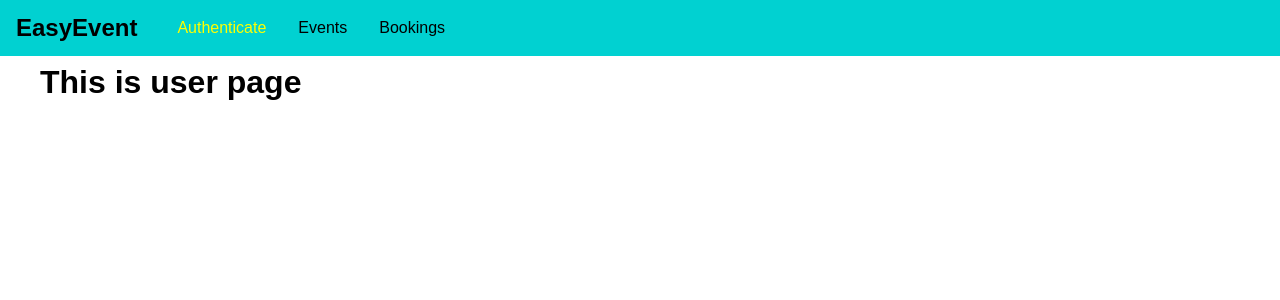
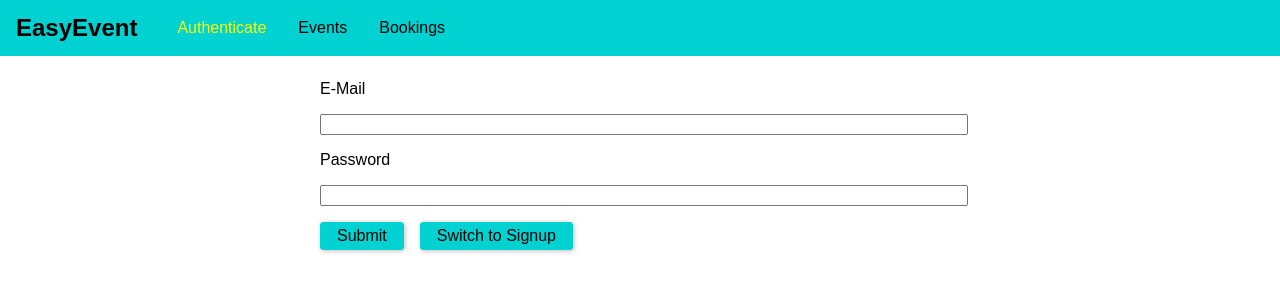
Before and after one commit to MikeKowalsky/event-booking, a React (Create React App) app in the folder frontend/: page /user in a window 1280 px wide. Shown: the top 300 px of the page. Built offline with nearby package versions, Linux system fonts and the light colour scheme.

Commit message:
added login/signup form

```diff
--- /dev/null
+++ b/frontend/src/pages/User.css
@@ -0,0 +1,37 @@
+.user-form {
+  width: 40rem;
+  max-width: 80%;
+  margin: 5rem auto;
+}
+
+.form-control label,
+.form-control input {
+  width: 100%;
+  display: block;
+}
+
+.form-control label {
+  margin-bottom: 1rem;
+}
+
+.form-control {
+  margin-bottom: 1rem;
+}
+
+.form-actions button {
+  background: #01d1d1;
+  font: inherit;
+  border: 1px solid #01d1d1;
+  border-radius: 3px;
+  padding: 0.25rem 1rem;
+  margin-right: 1rem;
+  box-shadow: 1px 1px 5px rgba(0, 0, 0, 0.26);
+  /* color: white; */
+  cursor: pointer;
+}
+
+.form-actions button:hover,
+.form-actions button:active {
+  background: #01a7a7;
+  border-color: #01a7a7;
+}
--- a/frontend/src/pages/User.js
+++ b/frontend/src/pages/User.js
@@ -1,8 +1,94 @@
 import React, { Component } from "react";
 
+import "./User.css";
+
 class UserPage extends Component {
+  state = {
+    isLogin: true
+  };
+
+  constructor(props) {
+    super(props);
+    this.emailEl = React.createRef();
+    this.passwordEl = React.createRef();
+  }
+
+  switchModeHandler = () => {
+    this.setState(prevState => {
+      return { isLogin: !prevState.isLogin };
+    });
+  };
+
+  submitHandler = event => {
+    event.preventDefault();
+    const email = this.emailEl.current.value;
+    const password = this.passwordEl.current.value;
+
+    if (email.trim().length === 0 || password.trim().length === 0) return;
+
+    console.log(email, password);
+
+    let requestBody = {
+      query: `
+        query {
+          login(email: "${email}", password: "${password}"){
+            userId
+            token
+            tokenExpiration
+          }
+        }
+      `
+    };
+
+    if (!this.state.isLogin) {
+      requestBody = {
+        query: `
+          mutation {
+            createUser(userInput: {email: "${email}", password: "${password}"}){
+              _id
+              email
+            }
+          }
+        `
+      };
+    }
+
+    fetch("http://localhost:4000/graphql", {
+      method: "POST",
+      body: JSON.stringify(requestBody),
+      headers: {
+        "Content-Type": "application/json"
+      }
+    })
+      .then(res => {
+        if (res.status !== 200 && res.status !== 201) {
+          throw new Error("Failed!");
+        }
+        return res.json();
+      })
+      .then(resData => console.log(resData))
+      .catch(err => console.log(err));
+  };
+
   render() {
-    return <h1>This is user page</h1>;
+    return (
+      <form className="user-form" onSubmit={this.submitHandler}>
+        <div className="form-control">
+          <label htmlFor="email">E-Mail</label>
+          <input type="email" id="email" ref={this.emailEl} />
+        </div>
+        <div className="form-control">
+          <label htmlFor="password">Password</label>
+          <input type="password" id="password" ref={this.passwordEl} />
+        </div>
+        <div className="form-actions">
+          <button type="submit">Submit</button>
+          <button type="button" onClick={this.switchModeHandler}>
+            Switch to {this.state.isLogin ? "Signup" : "Login"}
+          </button>
+        </div>
+      </form>
+    );
   }
 }
 
```
